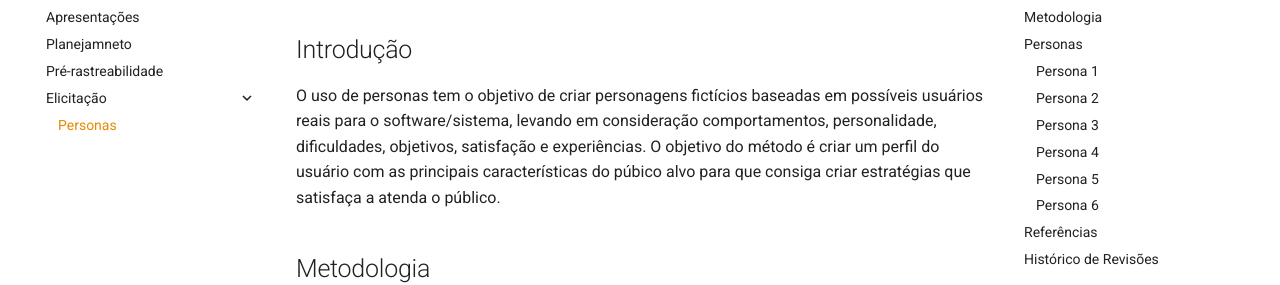
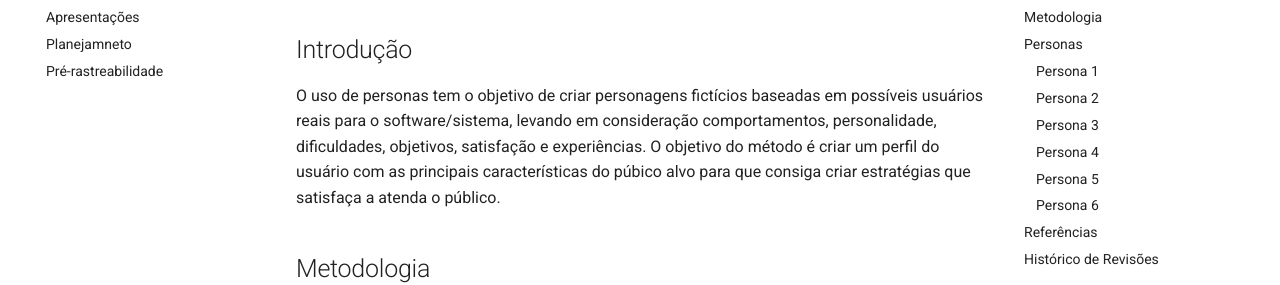
Before and after one commit to Requisitos-de-Software/2020.2-BikeItau, an MkDocs documentation site: the page built from docs/personas.md, in a window 1280 px wide. Shown: the part 148-433 px from the top of the page. Built offline with MkDocs 1.6.1 and Material for MkDocs 9.7.7, drawn with Linux system fonts in a browser that asks for light colours.

Commit message:
Updated mkdocs.yml

```diff
--- a/mkdocs.yml
+++ b/mkdocs.yml
@@ -5,8 +5,6 @@ nav:
   - Apresentações : apresentacoes.md
   - Planejamneto: ''
   - Pré-rastreabilidade: ''
-  - Elicitação:
-    - personas.md
 docs_dir: docs/
 
 theme:
```
